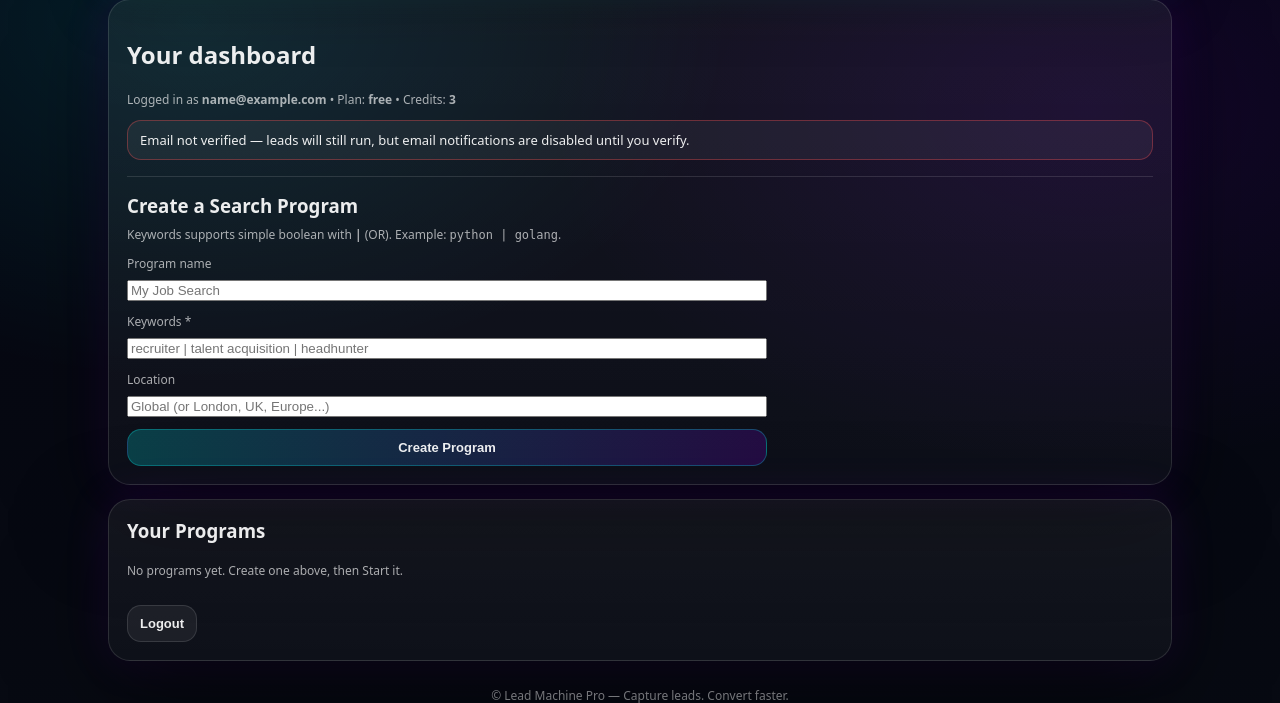
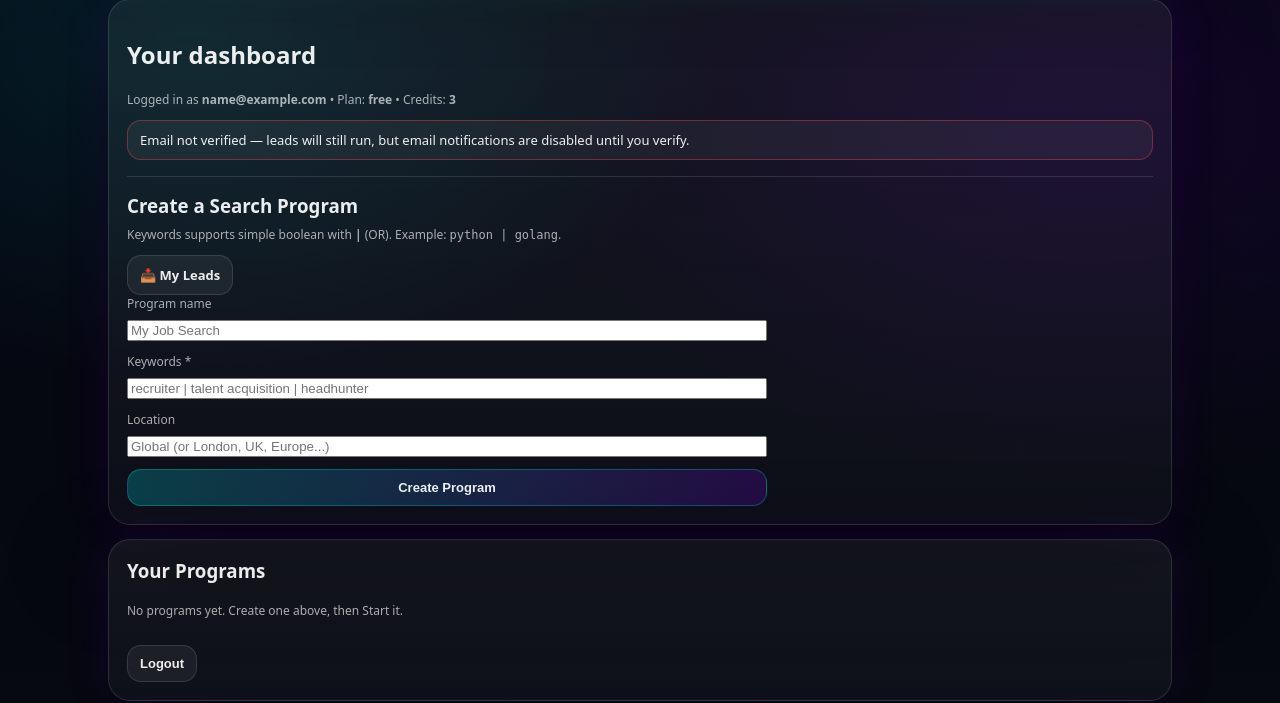
Before and after one commit to MattyAtown/lead-machine-pro, a Flask app: page /dashboard in a window 1280 px wide. Shown: the part 109-812 px from the top of the page. Run offline with Flask 3, Linux system fonts and the light colour scheme; the visitor is signed in with stand-in values (Sample User, id 1); data comes from the database, SQL or seed files in the repository; data that the repository does not hold is empty.

Commit message:
Refactor dashboard template structure and content

```diff
--- a/templates/dashboard.html
+++ b/templates/dashboard.html
@@ -40,6 +40,9 @@
   <p class="muted" style="margin:0 0 12px;">
     Keywords supports simple boolean with <strong>|</strong> (OR). Example: <code>python | golang</code>.
   </p>
+    <div style="margin-top:12px; display:flex; gap:10px; flex-wrap:wrap;">
+  <a class="btn" href="/leads">📥 My Leads</a>
+    </div>
 
   <form method="POST" style="display:grid;gap:12px;max-width:640px;">
     <div>
```
